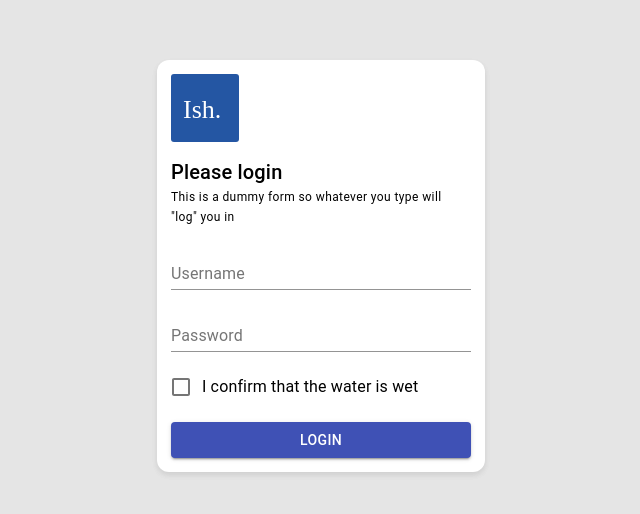
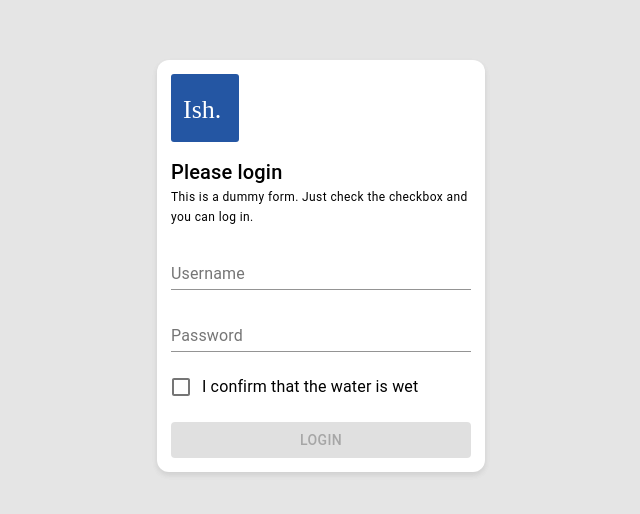
Before and after one commit to ivanshoshkov/expense-tracker, a React (Create React App) app: page / in a window 1280 px wide. Shown: the part 134-648 px from the top of the page, without its empty margins (319-959 px from the left). Built offline with nearby package versions, Linux system fonts and the light colour scheme.

Commit message:
added dummy logic to dummy login form

```diff
--- a/src/App.js
+++ b/src/App.js
@@ -3,12 +3,11 @@ import Navbar from "./components/Navigation/Navbar";
 import "./App.css";
 import Login from "./components/Login/Login";
 function App() {
-
-  const [logged, setlogged] = useState(false)
+  const [logged, setlogged] = useState(false);
 
   return (
     <div className="App">
-      {logged ? <Navbar /> : <Login/>}
+      {logged ? <Navbar /> : <Login click={() => setlogged(true)} />}
     </div>
   );
 }
--- a/src/components/Login/Login.js
+++ b/src/components/Login/Login.js
@@ -6,11 +6,30 @@ import FormControlLabel from "@material-ui/core/FormControlLabel";
 import React from "react";
 import classes from "./login.module.css";
 import Logo from "../Logo";
-function Login() {
-  const [state, setState] = React.useState({ checked: true });
+
+function Login(props) {
+  const [state, setState] = React.useState({ checked: false });
+
+  const [input1, setInput1] = React.useState(false);
+  const [input2, setInput2] = React.useState(false);
+  const [checkbox, setcheckbox] = React.useState(false);
+  const [readyLog, setreadyLog] = React.useState(false);
 
   const toggleInput = (event) => {
     setState({ ...state, [event.target.name]: event.target.checked });
+  };
+
+  const usernameHandler = (event) => {
+    if (event.target.value === "123123") {
+      setInput1(true);
+      console.log("user:", input1);
+    }
+  };
+  const passwordHandler = (event) => {
+    if (event.target.value === "123123") {
+      setInput2(true);
+      console.log("pass:", input2);
+    }
   };
 
   return (
@@ -21,13 +40,18 @@ function Login() {
           Please login
         </Typography>
         <Typography variant="caption" style={{ marginBottom: 14 }}>
-          This is a dummy form so whatever you type will "log" you in
+          This is a dummy form. Just check the checkbox and you can log in.
         </Typography>
-        <TextField label="Username" style={{ marginBottom: 14 }} />
+        <TextField
+          label="Username"
+          style={{ marginBottom: 14 }}
+          onChange={(event) => usernameHandler(event)}
+        />
         <TextField
           label="Password"
           type="password"
           style={{ marginBottom: 14 }}
+          onChange={(event) => passwordHandler(event)}
         />
         <div style={{ marginBottom: 14 }}>
           <FormControlLabel
@@ -42,7 +66,12 @@ function Login() {
             label="I confirm that the water is wet"
           />
         </div>
-        <Button variant="contained" color="primary">
+        <Button
+          variant="contained"
+          color="primary"
+          disabled={state.checked == true ? false : true}
+          onClick={props.click}
+        >
           Login
         </Button>
       </div>
```
Also changed, not shown: 1 other file (tests, documents, lock files or other folders).
